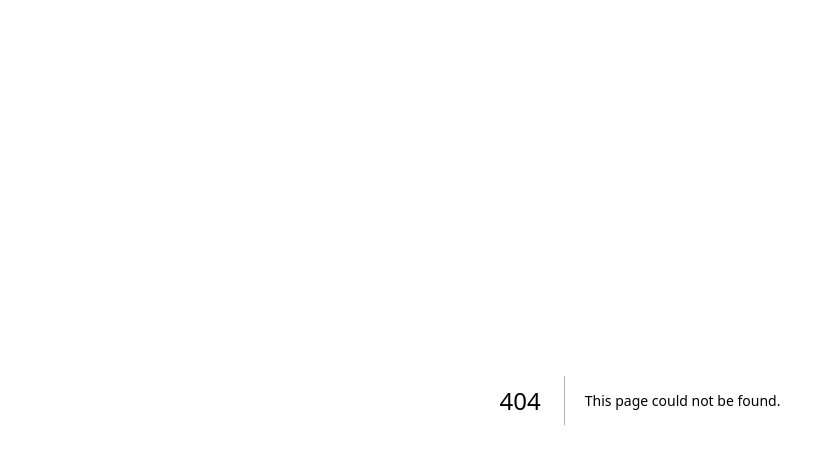
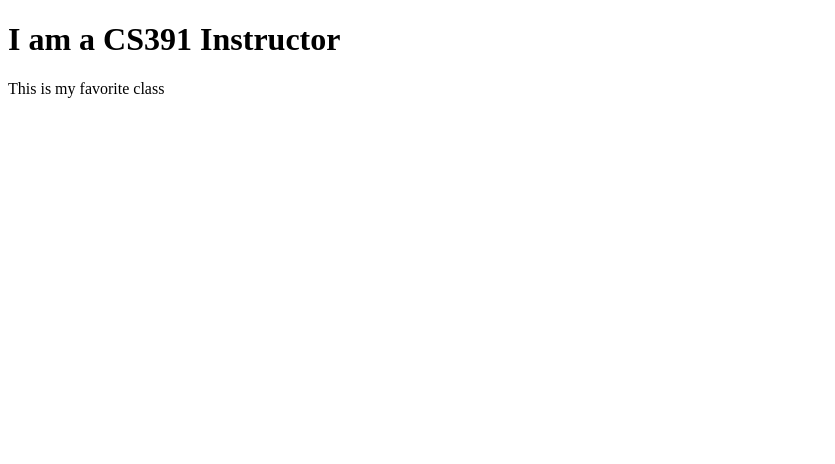
Before and after one commit to drojaa/mp-5, a Next.js app: page /r/1 in a window 1280 px wide. Before the commit this address had no page. Shown: the top 464 px of the page, without its empty margins (0-835 px from the left). Built offline with nearby package versions, Linux system fonts and the light colour scheme.

Commit message:
Added alias route

```diff
--- /dev/null
+++ b/app/r/[alias]/page.tsx
@@ -0,0 +1,8 @@
+export default function AboutPage() {
+    return (
+      <div className="flex flex-col justify-center items-center bg-red-300 p-2">
+        <h1>I am a CS391 Instructor</h1>
+        <p>This is my favorite class</p>
+      </div>
+    );
+  }
```
